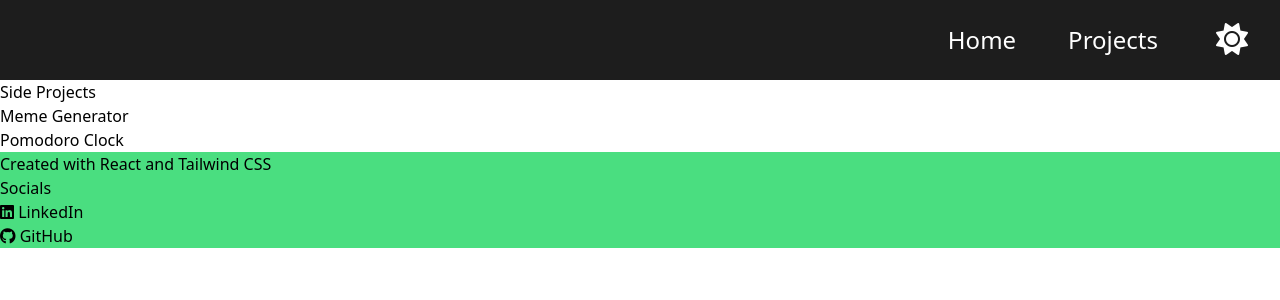
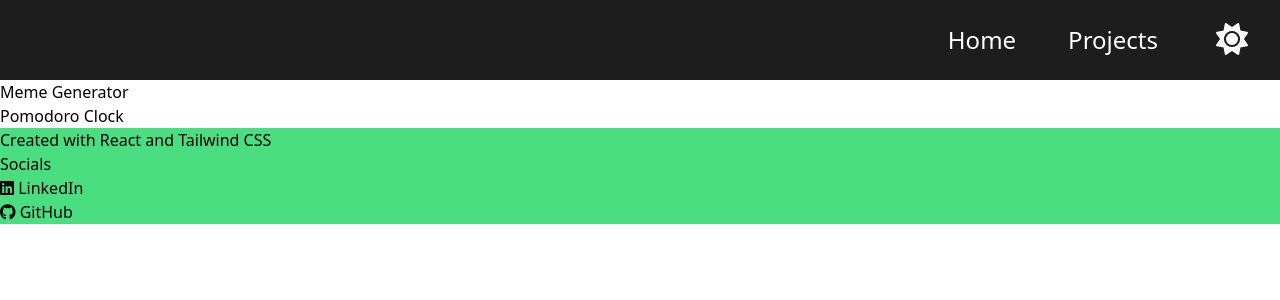
Before and after one commit to alexissorianooo/Portfolio, a React (Create React App) app: page /portfolio/projects in a window 1280 px wide. Shown: the top 300 px of the page. Built offline with nearby package versions, Linux system fonts and the light colour scheme.

Commit message:
created a link for project

```diff
--- a/src/Projects.js
+++ b/src/Projects.js
@@ -3,13 +3,16 @@ import React from 'react'
 export default function Projects(){
     return(
         <div>
-            <h2>Side Projects</h2>
             <ul>
-                <li>Meme Generator</li>
                 <li>
-                <a href="https://codepen.io/alexissorianooo/full/WNMORMa" target="_blank" rel="noreferrer">
-                    Pomodoro Clock
-                </a>
+                    <a href="https://a-meme-generator.netlify.app" target="_blank" rel="noreferrer">
+                        Meme Generator
+                    </a>
+                </li>
+                <li>
+                    <a href="https://codepen.io/alexissorianooo/full/WNMORMa" target="_blank" rel="noreferrer">
+                        Pomodoro Clock
+                    </a>
                 </li>
             </ul>
         </div>
--- a/src/index.js
+++ b/src/index.js
@@ -3,4 +3,5 @@ import ReactDOM from 'react-dom'
 import App from './App'
 import './css/index.css'
 
-ReactDOM.render(<App/>, document.getElementById("root"))
+const root = ReactDOM.createRoot(document.getElementById("root"))
+root.render(<App/>)
```
